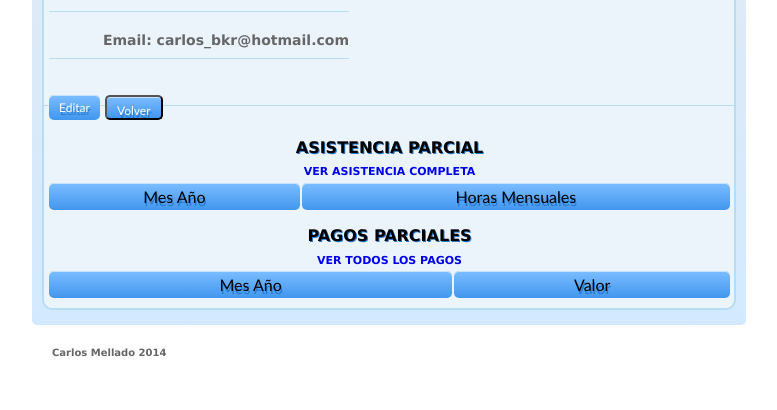
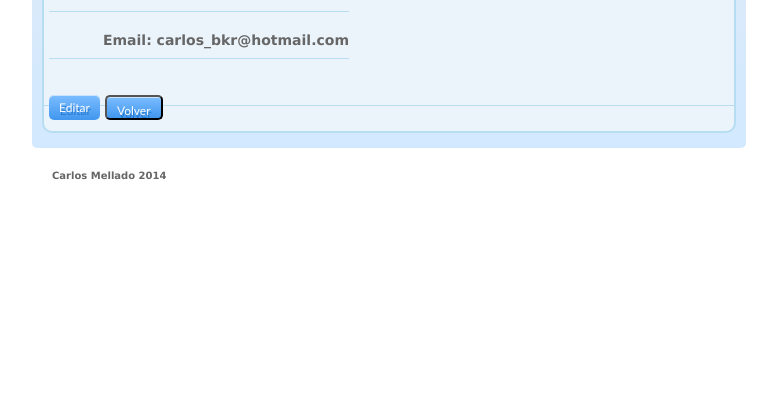
Before and after one commit to melladocarlos/ficheroshk, a Rails app: page /fichas/1 in a window 1280 px wide. Shown: the part 497-907 px from the top of the page, without its empty margins (68-845 px from the left). After the commit the page ends 677 px from the top, so only its background shows below. Run offline with Rails 7, Linux system fonts and the light colour scheme; data comes from the database, SQL or seed files in the repository; data that the repository does not hold is empty; style sheets or scripts are compiled from the project's sources; parts of the project's set-up code (start-up, migrations or seed data) failed here and were passed over; some libraries are stand-ins or nearby versions.

Commit message:
changed ficheros/show

```diff
--- a/app/views/fichas/show.html.erb
+++ b/app/views/fichas/show.html.erb
@@ -39,52 +39,4 @@
 
 
 
-  <table id="tableConten">
-
-
-
-
-  <td ><h1>ASISTENCIA PARCIAL </h1>
-
-
- <%= link_to 'VER ASISTENCIA COMPLETA ', asistencia_path(@ficha)%>
-
-
-
-<table id="tableConten">
-
-  <th id = "botonCeleste" ><%=  "Mes Año" %></th>
-  <th id = "botonCeleste" ><%=  "Horas Mensuales" %></th>
-
-
-  <% for asistencia in @asistenciaParcial %>
-  <tr >
-  <td><%= Time.zone.parse(asistencia.ordered_fecha).strftime("%Y" " %B") %></td>
-  <td><%= number_to_currency(asistencia.total_horas, :unit => "", :delimiter => ".", :precision=> 0) %></td>
-
-  </tr>
-  <% end %>
-</table>
-</table>
-
-
-
-  <table id="tableConten"><td ><h1>PAGOS PARCIALES</h1>
-<table id="tableConten">
-   <%= link_to 'VER TODOS LOS PAGOS ', pago_path(@ficha)%>
-  <th id = "botonCeleste" ><%=  "Mes Año" %></th>
-  <th id = "botonCeleste" ><%=  "Valor" %></th>
-
-
-  <% for pago in @pagoParcial %>
-  <tr >
-  <td><%= Time.zone.parse(pago.ordered_fecha).strftime("%Y" " %B") %></td>
-  <td><%= number_to_currency(pago.total_horas, :unit => "$", :delimiter => ".", :precision=> 0) %></td>
-
-  </tr>
-  <% end %>
-</table>
-
-</td></table>
-
 </div>
```
